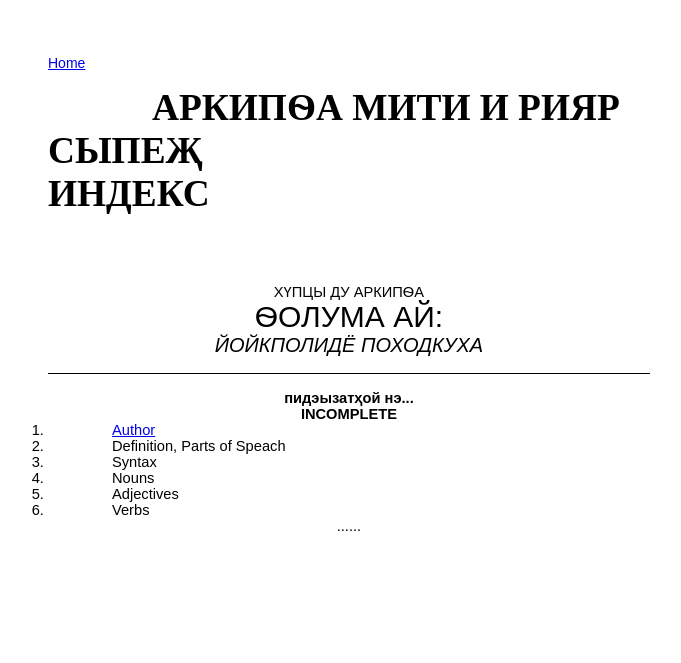
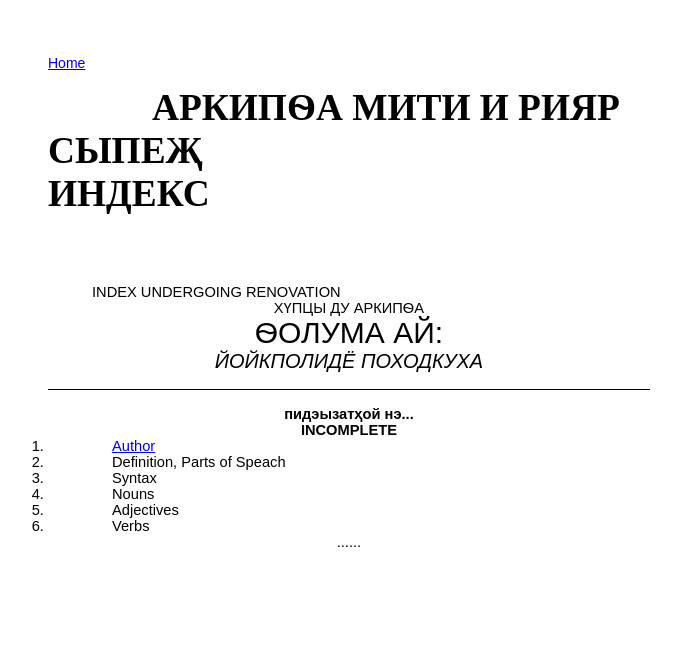
Before and after one commit to Suspeakan/spdz, a plain HTML site: page index.html in a window 1280 px wide. Shown: the part 137-800 px from the top of the page, without its empty margins (144-825 px from the left). Drawn offline with Linux system fonts and the light colour scheme; a web font is replaced by a local one.

Commit message:
Add files via upload

```diff
--- a/index.html
+++ b/index.html
@@ -71,6 +71,7 @@ border-bottom: 1px solid black;
     }
 </style>
 
+<p>INDEX UNDERGOING RENOVATION</p>
 <p class="centered-text"> ХҮПЦЫ ДУ АРКИПѲА </p>
 <p class="centered-text"; style="font-size: 30px"> ѲОЛУМА АЙ:</p>
 
```
